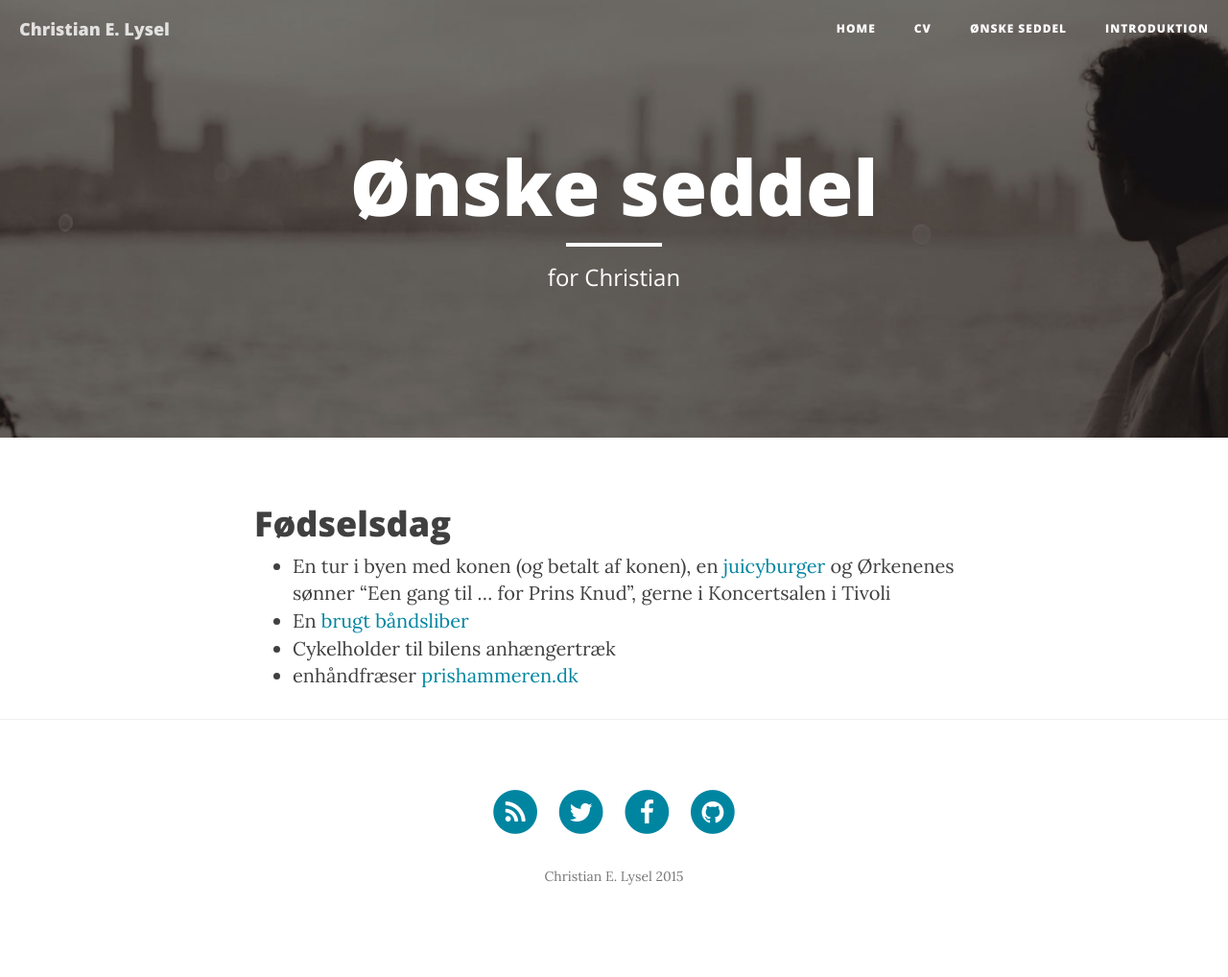
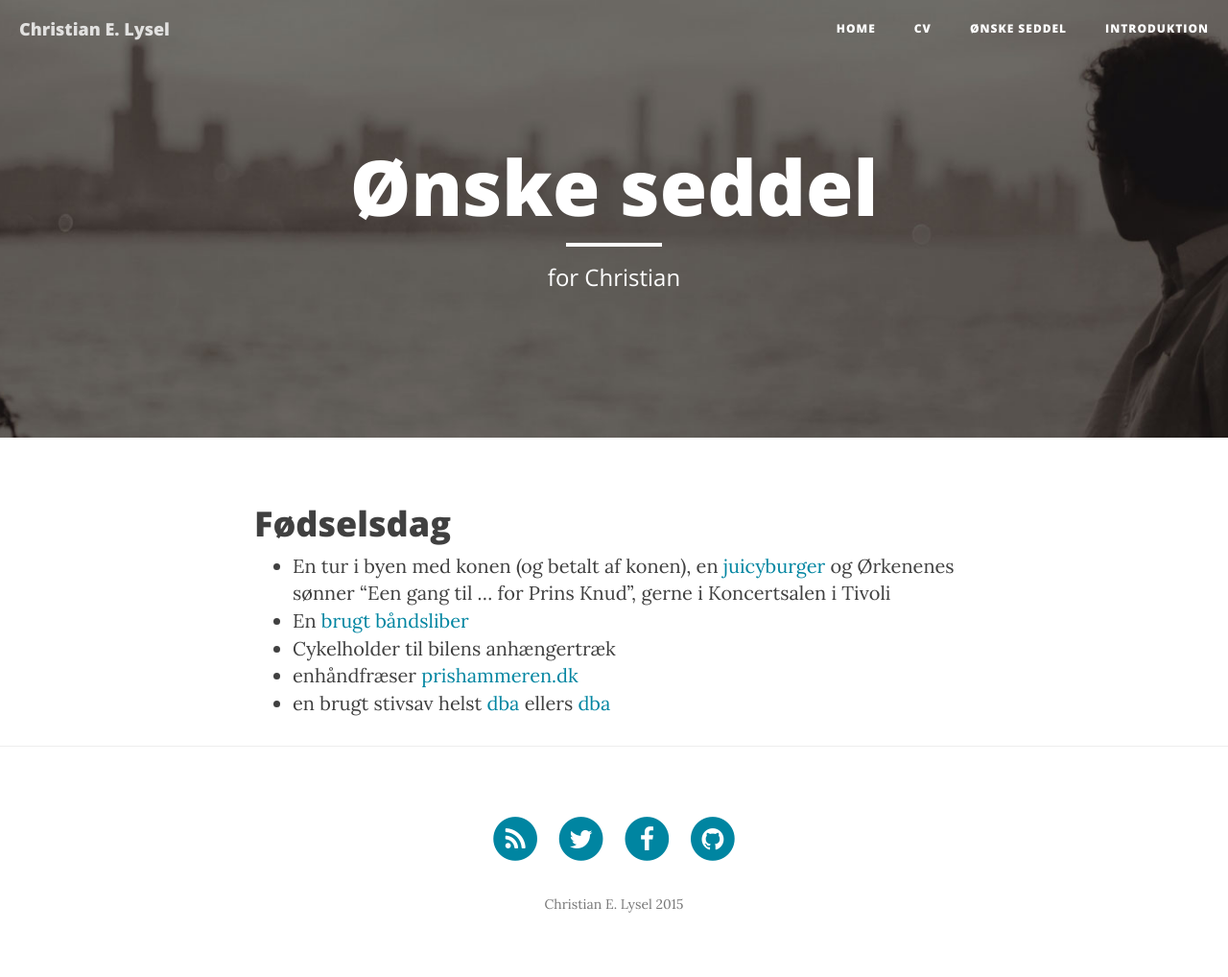
Before and after one commit to clysel/christian.lysel.net, a Jekyll site: the page built from gave.markdown, in a window 1280 px wide. Shown: the whole page at 96% size. Built offline with Jekyll 4.4.1, drawn with Linux system fonts in a browser that asks for light colours; nearby versions of some CDN libraries; before the commit the page ends 989 px from its top, so only the background shows below that.

Commit message:
Update gave.markdown

```diff
--- a/gave.markdown
+++ b/gave.markdown
@@ -10,3 +10,4 @@ header-img: "img/about-bg.jpg"
 * En [brugt båndsliber](http://www.dba.dk/baandsliber-og-rondel-slibe/id-1014863237/)
 * Cykelholder til bilens anhængertræk
 * enhåndfræser [prishammeren.dk](http://www.prishammeren.dk/shop/makita-enhaandsfraeser-5019p.html)
+* en brugt stivsav helst [dba](http://www.dba.dk/stiksav-metabo-ste-100-plu/id-1012308298/) ellers [dba](http://www.dba.dk/stiksav-bosch/id-1014975727/)
```
